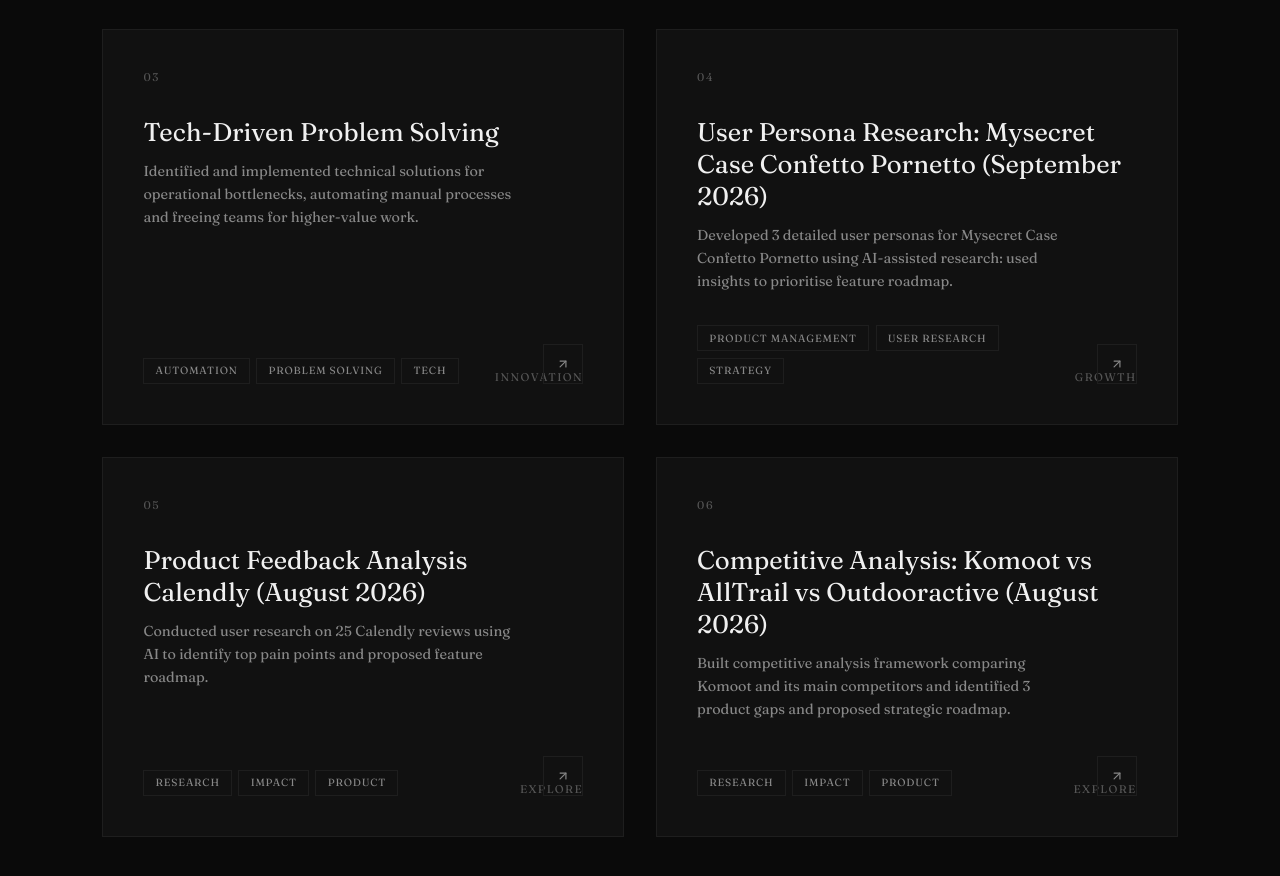
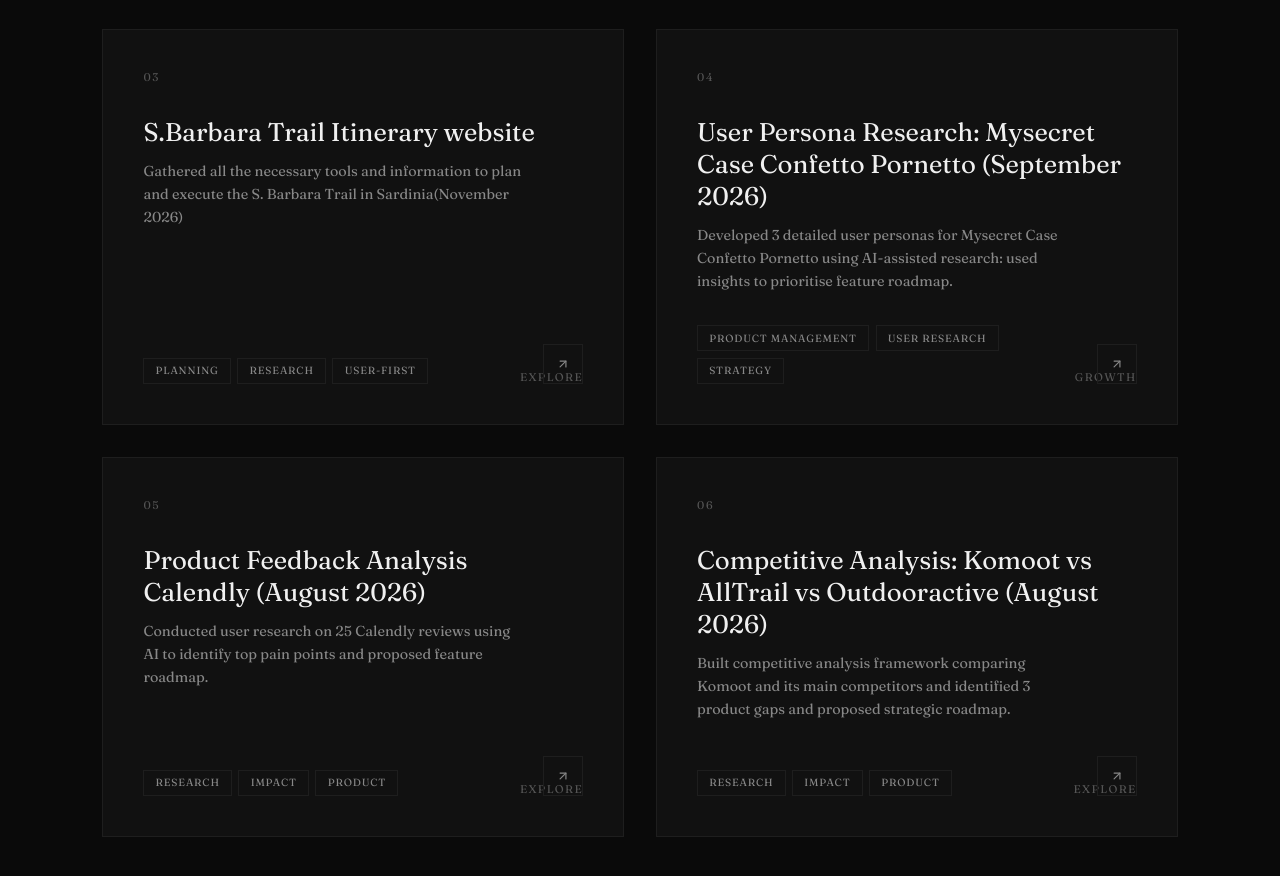
Before and after one commit to robertadalfarra-byte/portfolio, a plain HTML site: page index.html in a window 1280 px wide. Shown: the part 1545-2421 px from the top of the page. Drawn offline with Linux system fonts and the light colour scheme.

Commit message:
Update index.html

```diff
--- a/index.html
+++ b/index.html
@@ -828,16 +828,16 @@
             <div class="work-card reveal reveal-delay-2">
                 <div class="work-card-content">
                     <div class="work-card-number">03</div>
-                    <h3 class="work-card-title">Tech-Driven Problem Solving</h3>
-                    <p class="work-card-desc">Identified and implemented technical solutions for operational bottlenecks, automating manual processes and freeing teams for higher-value work.</p>
+                    <h3 class="work-card-title">S.Barbara Trail Itinerary website</h3>
+                    <p class="work-card-desc">Gathered all the necessary tools and information to plan and execute the S. Barbara Trail in Sardinia(November 2026)</p>
                 </div>
                 <div class="work-card-meta">
                     <div class="work-card-skills">
-                        <span class="skill-tag">Automation</span>
-                        <span class="skill-tag">Problem Solving</span>
-                        <span class="skill-tag">Tech</span>
+                        <span class="skill-tag">Planning</span>
+                        <span class="skill-tag">Research</span>
+                        <span class="skill-tag">User-first</span>
                     </div>
-                    <div class="work-card-category">Innovation</div>
+                    <div class="work-card-category">Explore</div>
                 </div>
                 <div class="work-card-arrow">
                     <svg viewBox="0 0 24 24" fill="none" stroke-width="2" stroke-linecap="round" stroke-linejoin="round">
```
